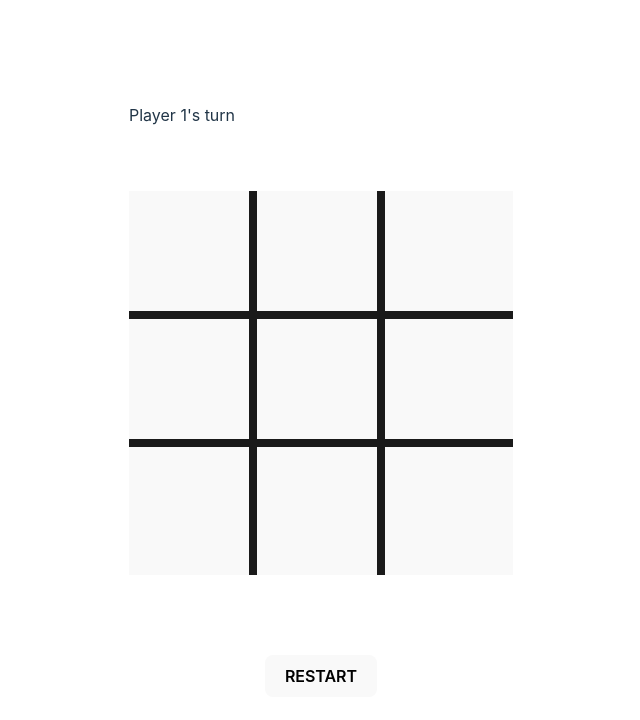
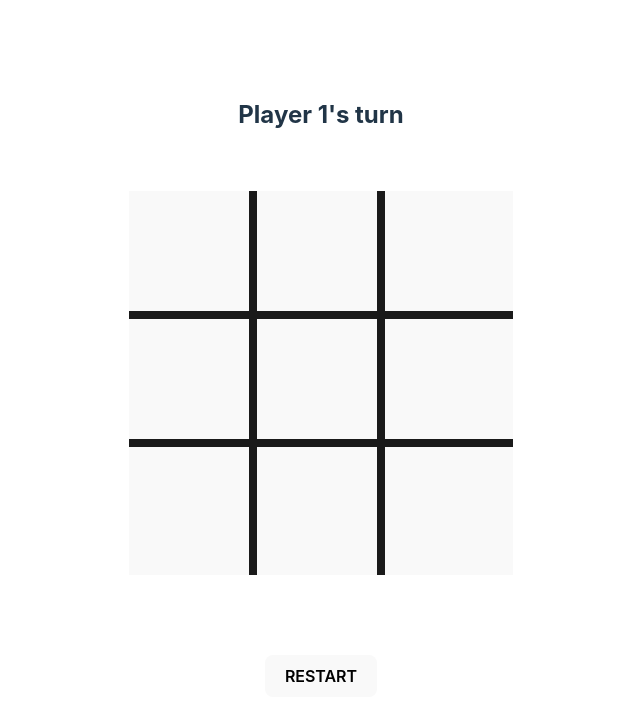
Before and after one commit to wasim7raja10/tic-tac-toe, a website built with Vite: page index.html in a window 1280 px wide. Shown: the whole page, without its empty margins (319-959 px from the left). Built offline with nearby package versions, Linux system fonts and the light colour scheme.

Commit message:
game-status styled

```diff
--- a/style.css
+++ b/style.css
@@ -34,7 +34,7 @@ a:hover {
 body {
   min-width: 320px;
   max-width: 900px;
-  min-height: 100vh;
+  height: 100vh;
 
   margin: 0 auto;
 
@@ -126,3 +126,10 @@ button:focus-visible {
   align-items: center;
   margin-top: 1em;
 }
+
+/* game status */
+.game-status {
+  font-size: 1.5em;
+  font-weight: 700;
+  text-align: center;
+}
```
